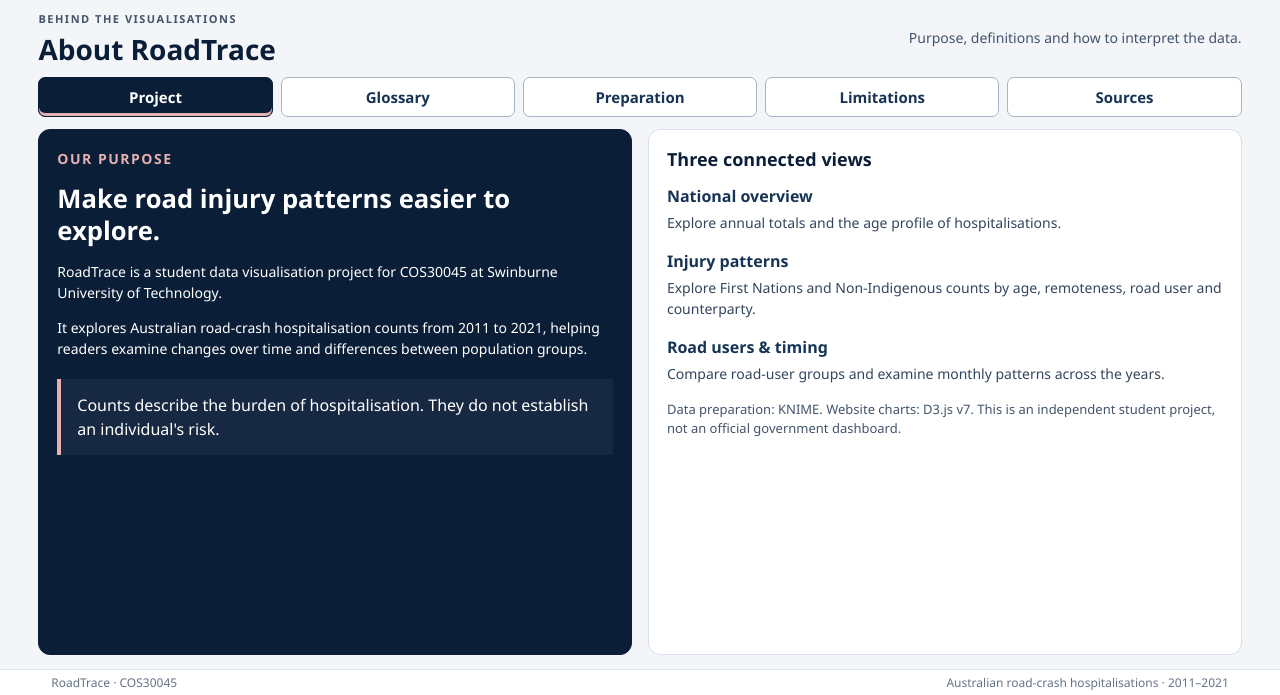
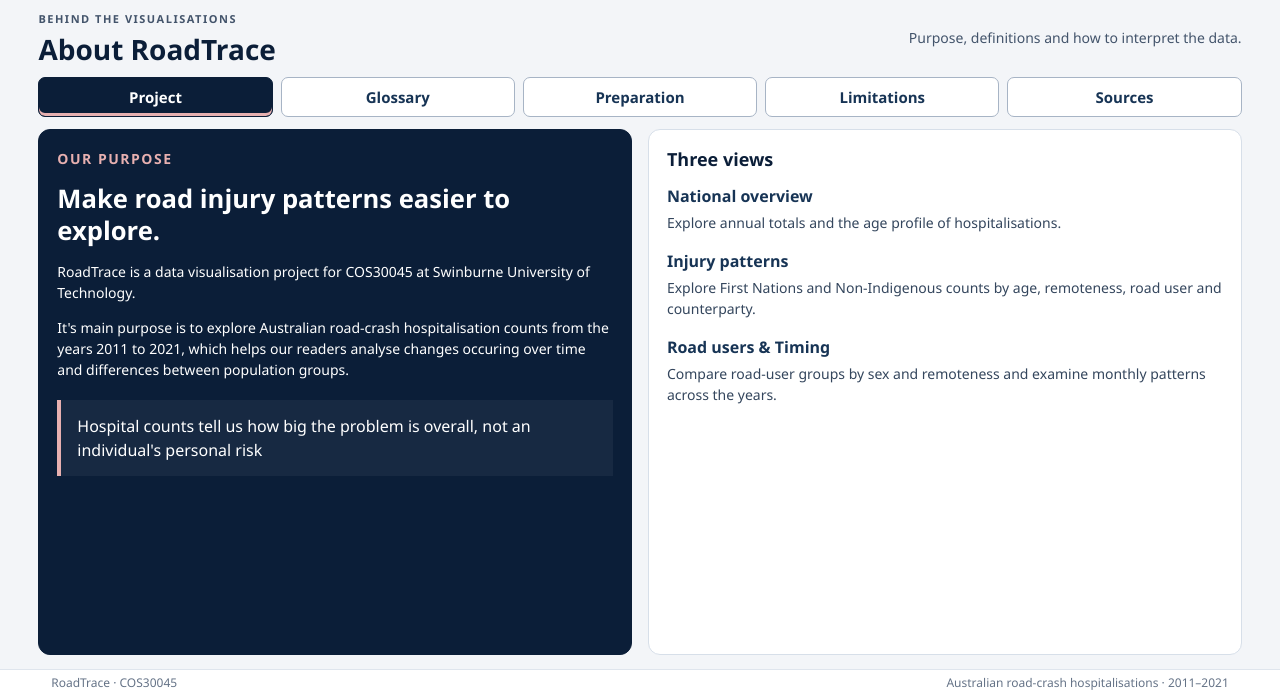
Before and after one commit to vndhya/Data_VisualisationV, a plain HTML site: page about.html in a window 1280 px wide. Shown: the part 105-800 px from the top of the page. Drawn offline with Linux system fonts and the light colour scheme.

Commit message:
Update about.html

```diff
--- a/about.html
+++ b/about.html
@@ -93,26 +93,27 @@
                         <h2>Make road injury patterns easier to explore.</h2>
 
                         <p>
-                            RoadTrace is a student data visualisation
+                            RoadTrace is a data visualisation
                             project for COS30045 at Swinburne University
                             of Technology.
                         </p>
 
                         <p>
-                            It explores Australian road-crash
-                            hospitalisation counts from 2011 to 2021,
-                            helping readers examine changes over time
+                            It's main purpose is to explore Australian road-crash
+                            hospitalisation counts from the years 2011 to 2021,
+                            which helps our readers analyse changes occuring over time
                             and differences between population groups.
                         </p>
 
                         <div class="about-callout">
-                            Counts describe the burden of hospitalisation.
-                            They do not establish an individual's risk.
+                            Hospital counts tell us how big the problem is overall,
+                            not an individual's personal risk
+
                         </div>
                     </article>
 
                     <article class="about-card">
-                        <h2>Three connected views</h2>
+                        <h2>Three views</h2>
 
                         <dl class="about-definitions">
                             <div>
@@ -133,20 +134,15 @@
                             </div>
 
                             <div>
-                                <dt>Road users & timing</dt>
+                                <dt>Road users & Timing</dt>
                                 <dd>
-                                    Compare road-user groups and examine
+                                    Compare road-user groups by sex and remoteness and examine
                                     monthly patterns across the years.
                                 </dd>
                             </div>
                         </dl>
 
-                        <p class="about-small">
-                            Data preparation: KNIME.
-                            Website charts: D3.js v7.
-                            This is an independent student project,
-                            not an official government dashboard.
-                        </p>
+
                     </article>
                 </div>
             </section>
```
